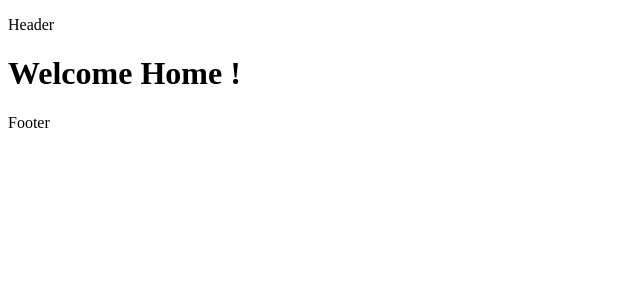
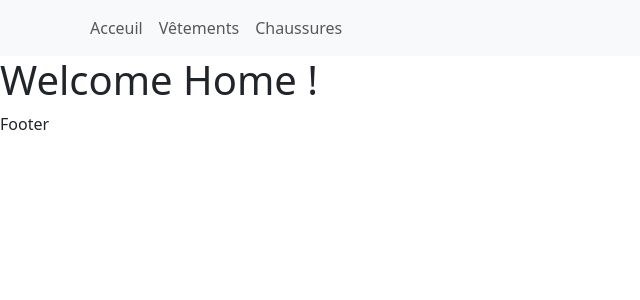
Before and after one commit to CedricAOUN/vite-react-routing, a React (Vite) app: page / in a window 1280 px wide. Shown: the top 300 px of the page, without its empty margins (0-640 px from the left). Built offline with nearby package versions, Linux system fonts and the light colour scheme.

Commit message:
added navbar links

```diff
--- a/package.json
+++ b/package.json
@@ -10,7 +10,9 @@
     "preview": "vite preview"
   },
   "dependencies": {
+    "bootstrap": "^5.3.6",
     "react": "^19.1.0",
+    "react-bootstrap": "^2.10.10",
     "react-dom": "^19.1.0",
     "react-router": "^7.6.0"
   },
--- a/src/App.jsx
+++ b/src/App.jsx
@@ -4,6 +4,7 @@
 import Home from './pages/Home'
 import Category from './pages/Category'
 import NotFound from './pages/NotFound'
+import 'bootstrap/dist/css/bootstrap.min.css';
 
 function App() {
 
--- a/src/components/Header.jsx
+++ b/src/components/Header.jsx
@@ -1,6 +1,19 @@
+import { Container, Nav, Navbar } from "react-bootstrap"
+
 function Header() {
   return (
-    <p>Header</p>
+    <Navbar expand="lg" className="bg-body-tertiary">
+      <Container>
+        <Navbar.Toggle aria-controls="basic-navbar-nav" />
+        <Navbar.Collapse id="basic-navbar-nav">
+          <Nav className="me-auto">
+            <Nav.Link href="/">Acceuil</Nav.Link>
+            <Nav.Link href="/clothes">Vêtements</Nav.Link>
+            <Nav.Link href="/shoes">Chaussures</Nav.Link>
+          </Nav>
+        </Navbar.Collapse>
+      </Container>
+    </Navbar>
   )
 }
 
```
Also changed, not shown: 1 other file (tests, documents, lock files or other folders).
